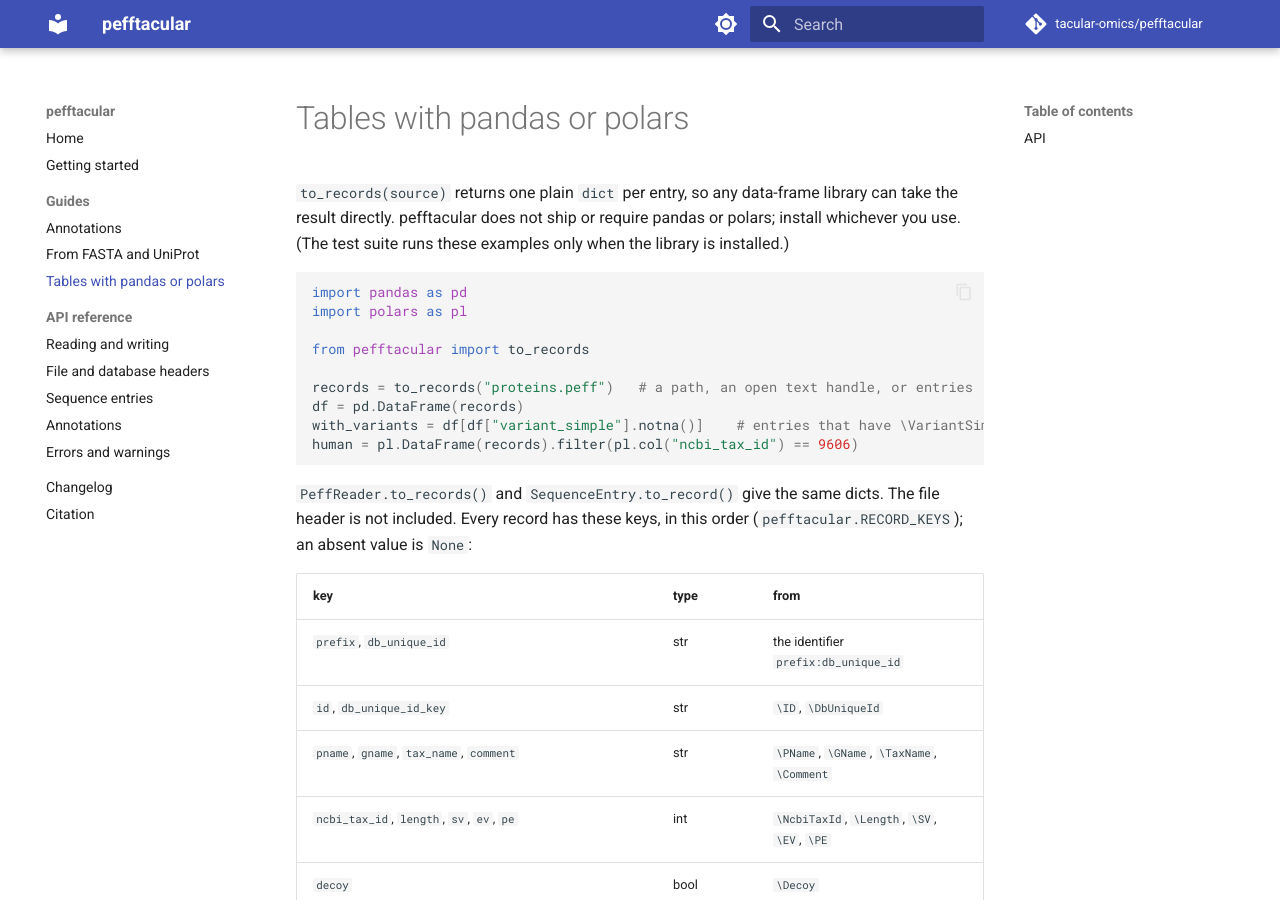
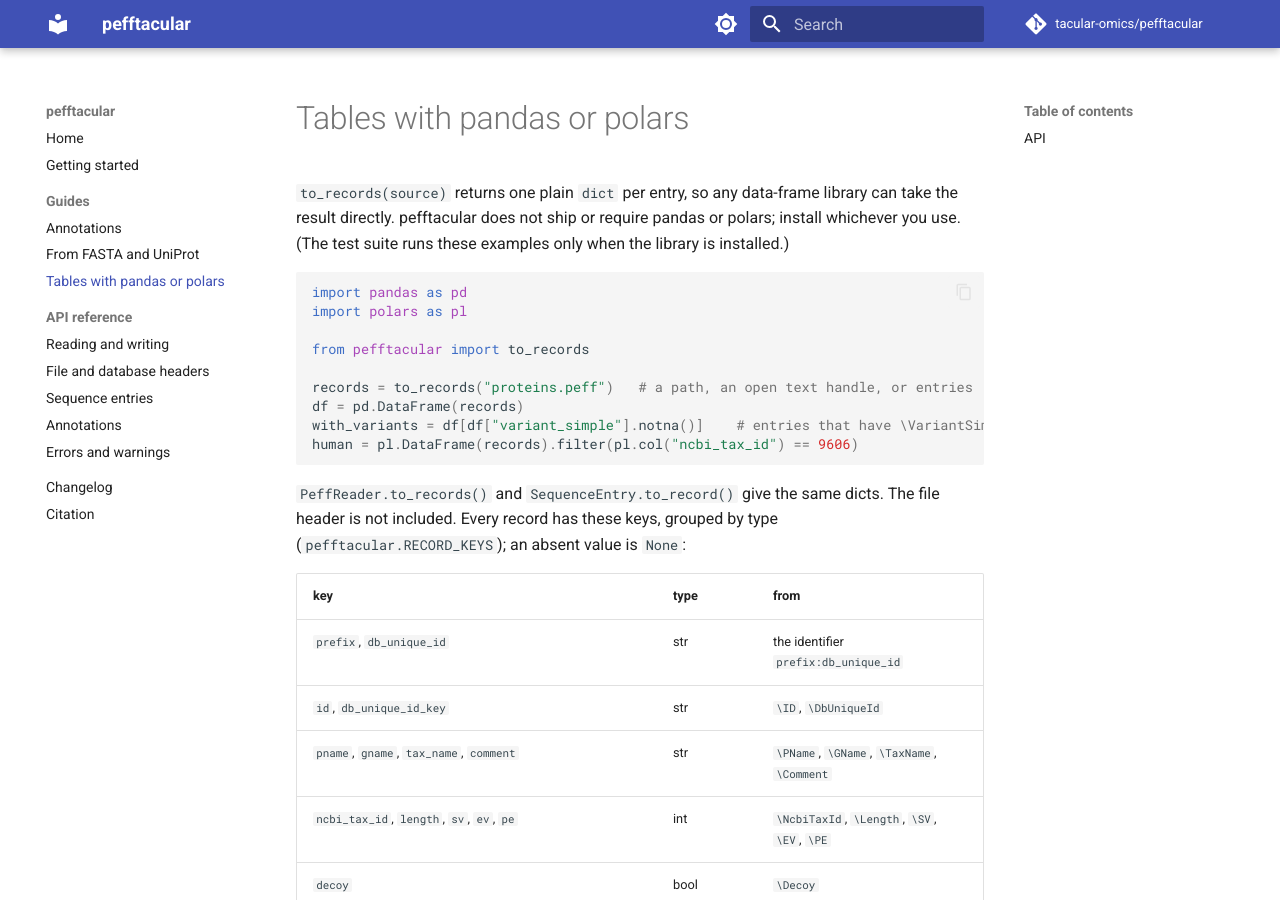
Before and after one commit to tacular-omics/pefftacular, an MkDocs documentation site: the page built from docs/tables.md, in a window 1280 px wide and 900 px high. Built offline with MkDocs 1.6.1 and Material for MkDocs 9.7.7, drawn with Linux system fonts in a browser that asks for light colours; comment, search, counter and statistics services are not loaded.

Commit message:
docs: add RECORD_KEYS API ref and grouped-by-type wording
Add the pefftacular.RECORD_KEYS mkdocstrings directive under the tables
guide API section. Reword the record-key table intro to say keys are grouped
by type rather than listed in RECORD_KEYS order; mirror the same fix in README.

Co-authored-by: Asahi Arataki <laozhej@users.noreply.github.com>

````diff
--- a/docs/tables.md
+++ b/docs/tables.md
@@ -18,7 +18,7 @@ human = pl.DataFrame(records).filter(pl.col("ncbi_tax_id") == 9606)
 ```
 
 `PeffReader.to_records()` and `SequenceEntry.to_record()` give the same dicts. The file
-header is not included. Every record has these keys, in this order
+header is not included. Every record has these keys, grouped by type
 (`pefftacular.RECORD_KEYS`); an absent value is `None`:
 
 | key | type | from |
````
Also changed, not shown: other parts of docs/tables.md (+2 -0 lines), README.md (+1 -1 lines).
